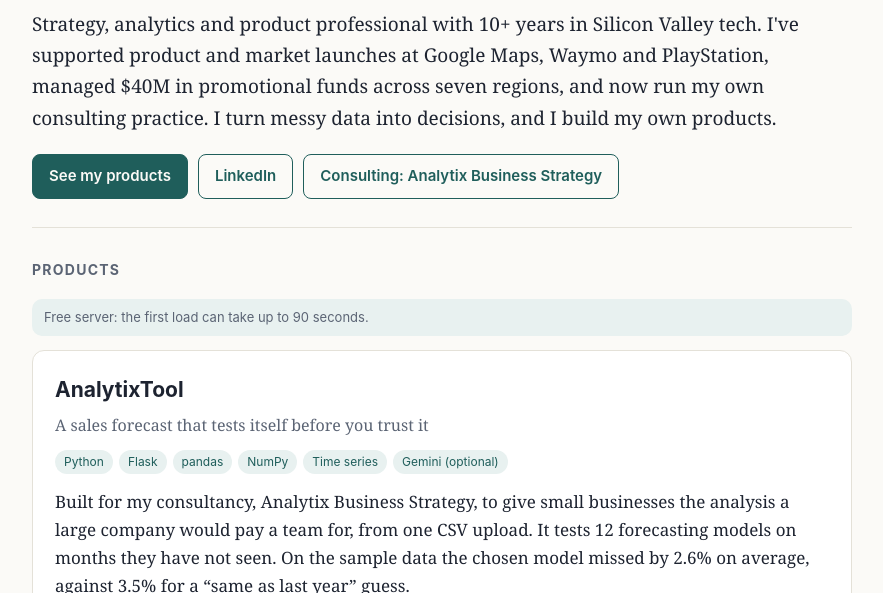
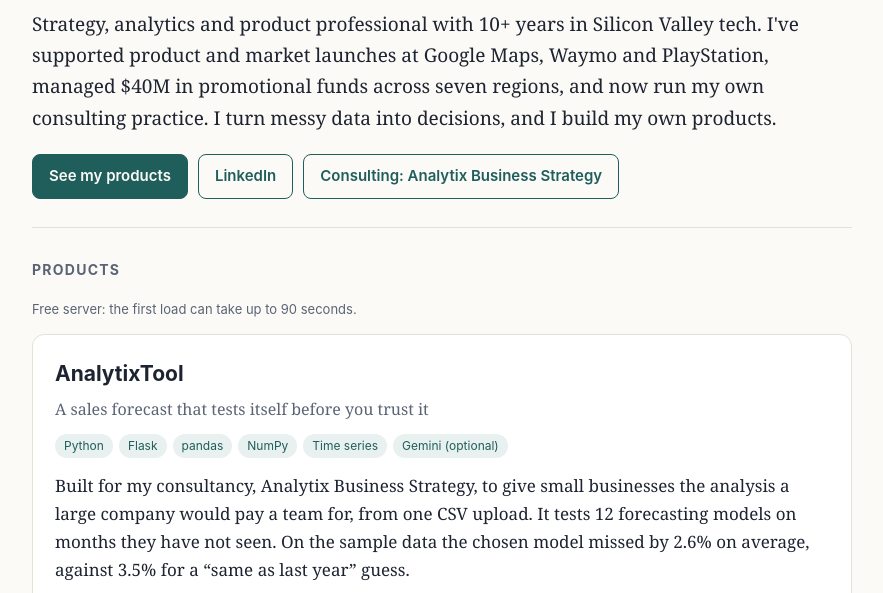
Before and after one commit to paogarciar/paogarciar.github.io, a plain HTML site: page index.html in a window 1280 px wide. Shown: the part 198-791 px from the top of the page, without its empty margins (198-1081 px from the left). Drawn offline with Linux system fonts and the light colour scheme.

Commit message:
Update style.css

```diff
--- a/style.css
+++ b/style.css
@@ -29,7 +29,7 @@ h2{font-size:14px;letter-spacing:.09em;text-transform:uppercase;color:var(--mut)
 .grid{display:grid;grid-template-columns:repeat(auto-fit,minmax(230px,1fr));gap:14px}
 .grid.two{grid-template-columns:repeat(auto-fit,minmax(320px,1fr))}
 .grid .card{margin:0}.grid .card h3{font-size:17px}
-.wake{font-family:-apple-system,'Segoe UI',sans-serif;font-size:13px;color:var(--mut);background:var(--acc2);border-radius:10px;padding:8px 12px;margin:0 0 14px}
+.wake{font-family:-apple-system,'Segoe UI',sans-serif;font-size:13px;color:var(--mut);margin:0 0 14px}
 @media(max-width:380px){.wake{font-size:12px;padding:8px 10px}}
 .fact{font-family:-apple-system,'Segoe UI',sans-serif;font-size:14px;color:var(--mut);margin:0 0 12px}
 footer{border-top:1px solid var(--line);padding:26px 0 40px;color:var(--mut);font-size:15px;font-family:-apple-system,'Segoe UI',sans-serif}
```
